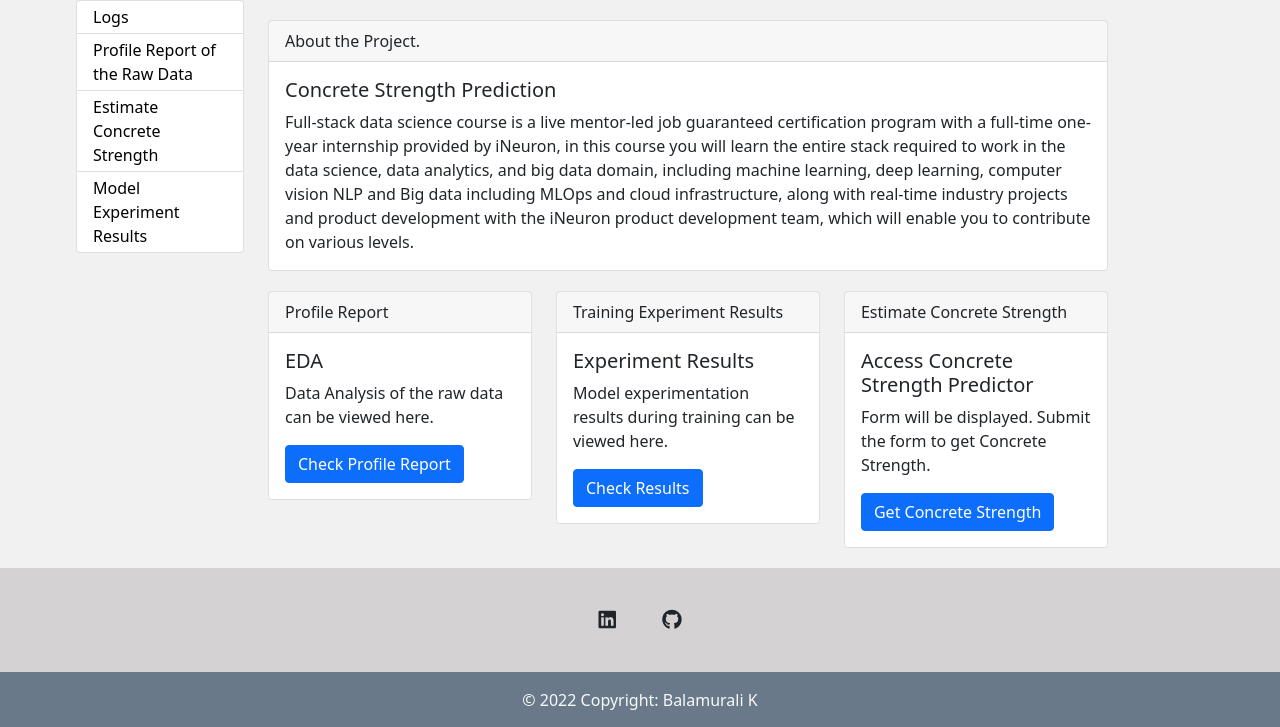
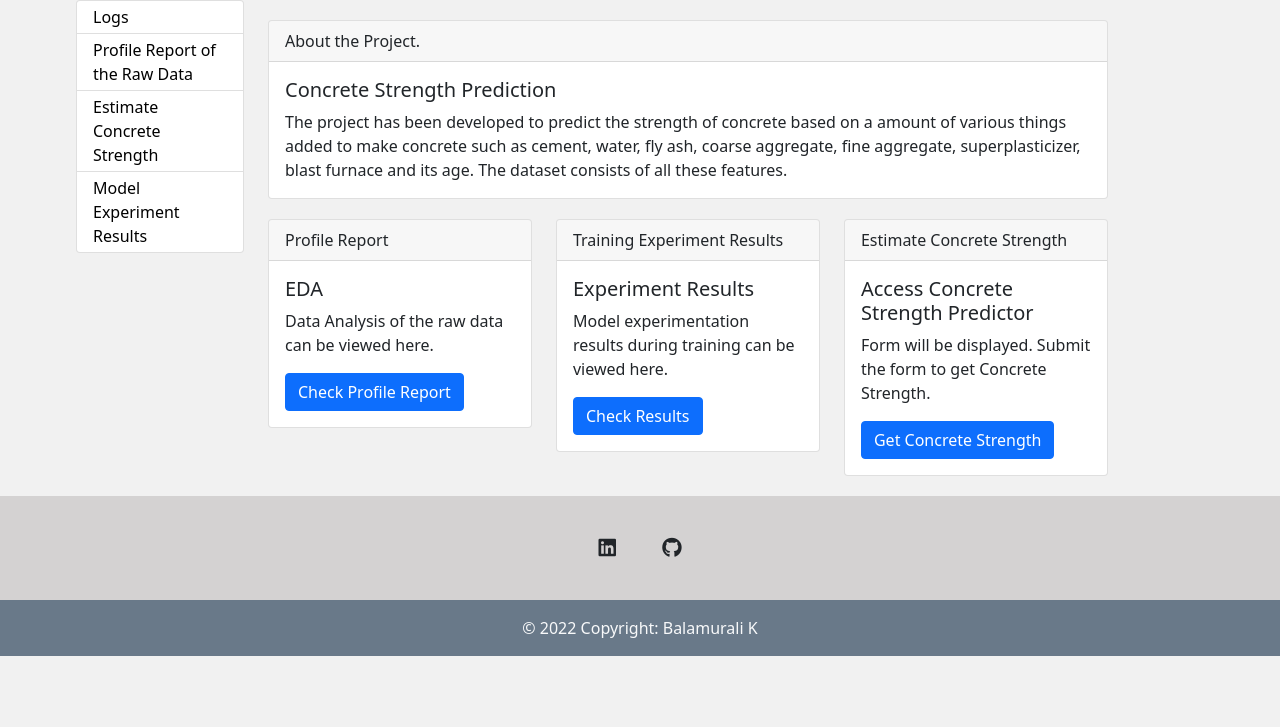
Before and after one commit to techner3/ConcreteStrengthPrediction, a Flask app: page / in a window 1280 px wide. Shown: the part 56-783 px from the top of the page. Run offline with Flask 2, Linux system fonts and the light colour scheme; some libraries are stand-ins or nearby versions.

Commit message:
Index Page changes

```diff
--- a/prediction_service/webapp/templates/index.html
+++ b/prediction_service/webapp/templates/index.html
@@ -19,7 +19,7 @@
             <div class="card-body">
 
                 <h5 class="card-title">Concrete Strength Prediction</h5>
-                <p class="card-text">Full-stack data science course is a live mentor-led job guaranteed certification program with a full-time one-year internship provided by iNeuron, in this course you will learn the entire stack required to work in the data science, data analytics, and big data domain, including machine learning, deep learning, computer vision NLP and Big data including MLOps and cloud infrastructure, along with real-time industry projects and product development with the iNeuron product development team, which will enable you to contribute on various levels. </p>
+                <p class="card-text">The project has been developed to predict the strength of concrete based on a amount of various things added to make concrete such as cement, water, fly ash, coarse aggregate, fine aggregate, superplasticizer, blast furnace and its age. The dataset consists of all these features.</p>
             </div>
         </div>
         </div>
```
